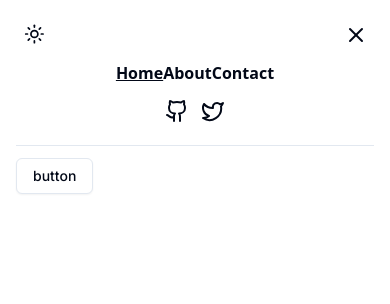
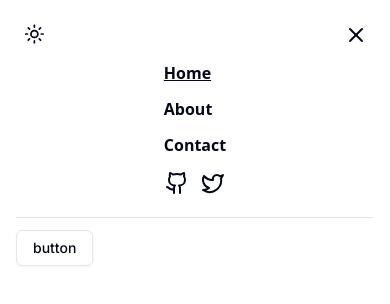
Before and after one commit to piotrszubert/nextjs-dev-portfolio, a Next.js app: page / in a window 390 px wide. Both pictures are taken after a click on the button 356 px from the left and 34 px from the top of the page. Shown: the top 304 px of the page. Built offline with nearby package versions, Linux system fonts and the light colour scheme.

Commit message:
spacing props

```diff
--- a/components/header.tsx
+++ b/components/header.tsx
@@ -37,7 +37,7 @@ export default function Header() {
       </div>
       {isOpen && (
         <div className="mt-2 flex flex-col items-center">
-          <NavMenu />
+          <NavMenu flexDirection='flex-col' gap='gap-3' />
           <div className="mt-2">
             <Button variant="ghost" size="icon">
               <Github />
--- a/components/navMenu.tsx
+++ b/components/navMenu.tsx
@@ -8,17 +8,17 @@ const links = [
   { name: 'Contact', path: '/contact' },
 ];
 
-export default function NavMenu() {
+export default function NavMenu({ flexDirection = 'flex-row', gap = '' }) {
   const router = useRouter();
 
   return (
-    <nav className='flex justify-evenly'>
+    <nav className={`flex justify-evenly ${flexDirection} ${gap}`}>
       {links.map((link, index) => (
         <Link
           className={`${router.pathname === link.path ? 'underline' : ''} font-semibold hover:text-slate-500`}
           key={index}
           href={link.path}>
-            {link.name}
+          {link.name}
         </Link>
       ))}
     </nav>
```
